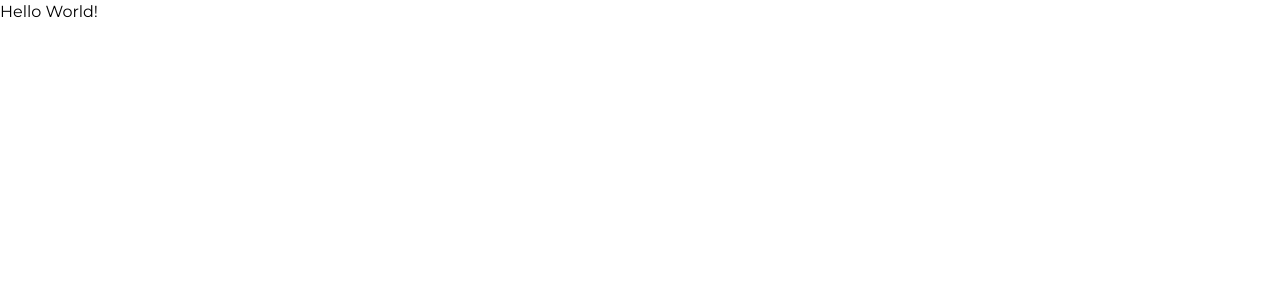
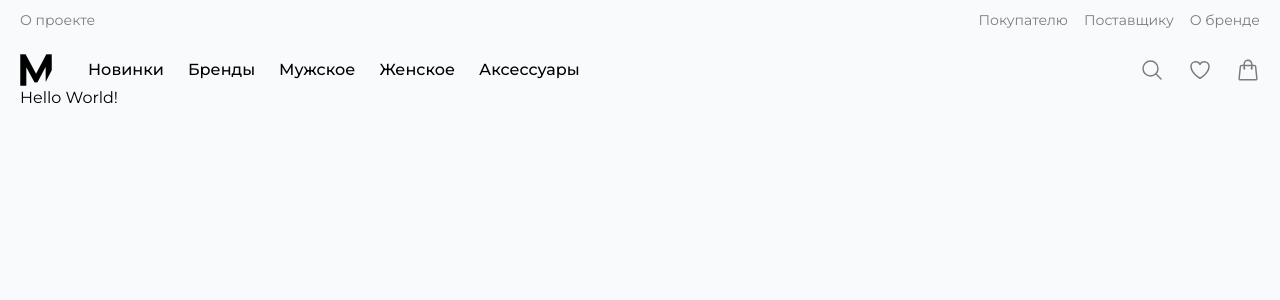
Before and after one commit to StarPandaBeg/mood-commerce, a Nuxt app: page / in a window 1280 px wide. Shown: the top 300 px of the page. Built offline with nearby package versions, Linux system fonts and the light colour scheme.

Commit message:
Add page header Setup page layout

```diff
--- /dev/null
+++ b/components/HeaderMain.vue
@@ -0,0 +1,57 @@
+<script lang="ts" setup>
+import {
+  MagnifyingGlassIcon,
+  HeartIcon,
+  ShoppingBagIcon,
+} from "@heroicons/vue/24/outline";
+</script>
+
+<template>
+  <header class="flex justify-between items-center gap-6">
+    <div>
+      <VLink to="/" variant="plain" title="Mood">
+        <img src="~/assets/images/mood.png" class="size-8" />
+      </VLink>
+    </div>
+    <div class="grow flex items-center">
+      <nav>
+        <ul class="flex font-medium">
+          <li>
+            <VLink variant="background" class="px-3 py-4">Новинки</VLink>
+          </li>
+          <li>
+            <VLink variant="background" class="px-3 py-4">Бренды</VLink>
+          </li>
+          <li>
+            <VLink variant="background" class="px-3 py-4">Мужское</VLink>
+          </li>
+          <li>
+            <VLink variant="background" class="px-3 py-4">Женское</VLink>
+          </li>
+          <li>
+            <VLink variant="background" class="px-3 py-4">Аксессуары</VLink>
+          </li>
+        </ul>
+      </nav>
+    </div>
+    <div>
+      <ul class="flex gap-6">
+        <li>
+          <VLink>
+            <MagnifyingGlassIcon class="size-6" />
+          </VLink>
+        </li>
+        <li>
+          <VLink>
+            <HeartIcon class="size-6" />
+          </VLink>
+        </li>
+        <li>
+          <VLink>
+            <ShoppingBagIcon class="size-6" />
+          </VLink>
+        </li>
+      </ul>
+    </div>
+  </header>
+</template>
--- a/layouts/default.vue
+++ b/layouts/default.vue
@@ -1,5 +1,9 @@
 <template>
-  <div id="main">
-    <NuxtPage />
+  <div id="main" class="container min-h-screen bg-slate-50">
+    <div class="px-5 py-2.5">
+      <HeaderAdditional />
+      <HeaderMain class="pt-6" />
+      <NuxtPage />
+    </div>
   </div>
 </template>
```
Also changed, not shown: assets/images/mood.png (added).
